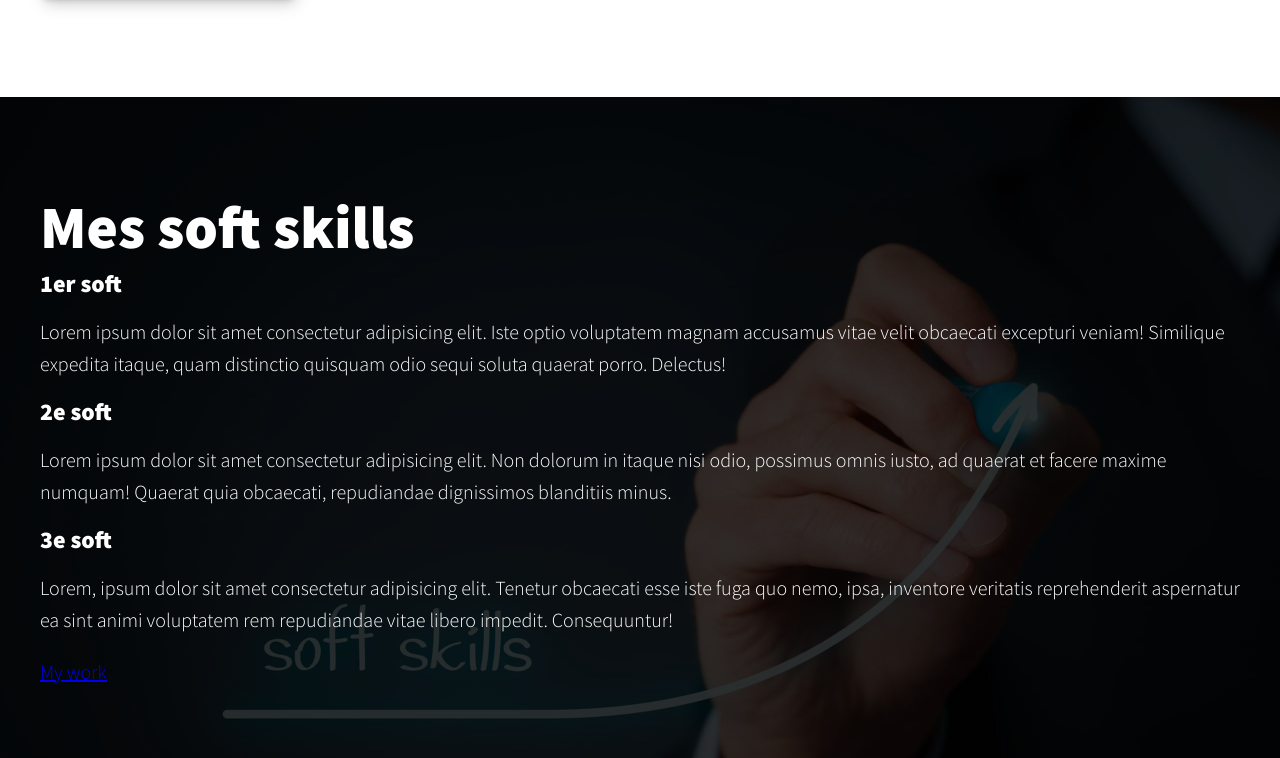
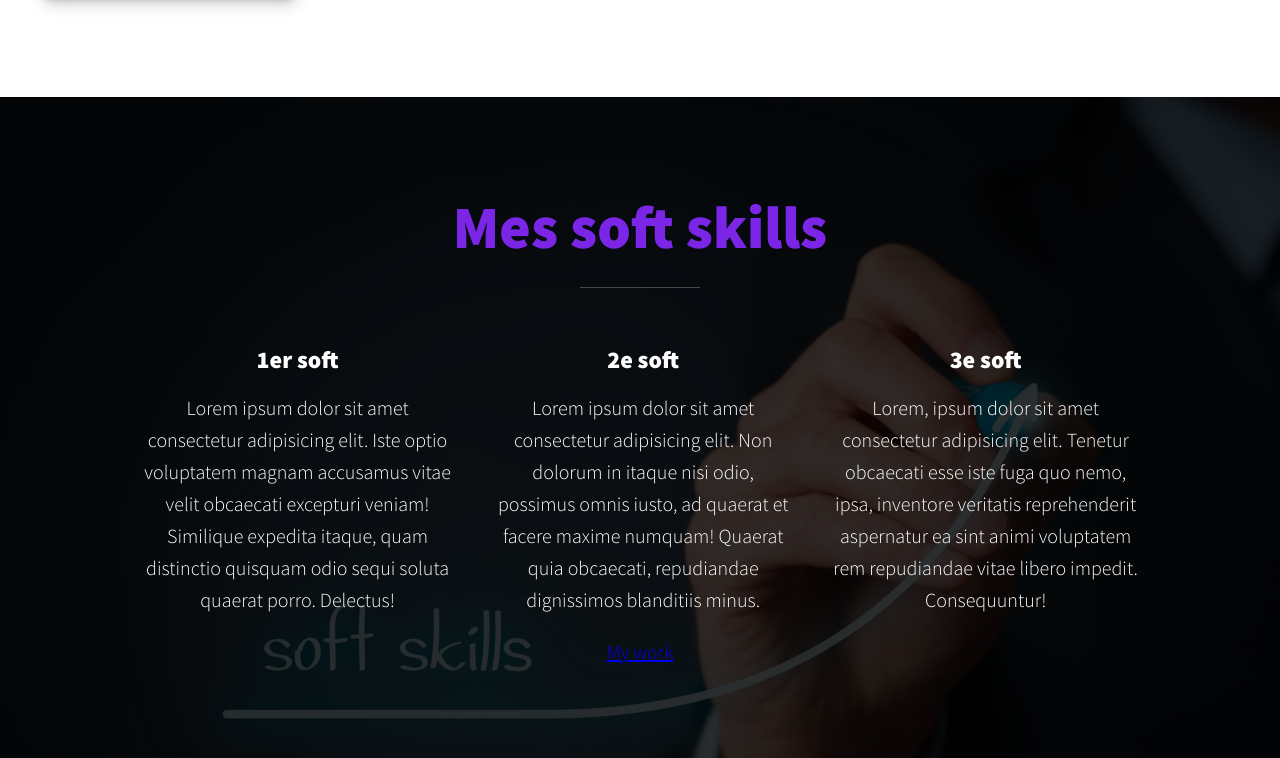
Before and after one commit to Diabl0ke/Portfolio, a plain HTML site: page index.html in a window 1280 px wide. Shown: the part 482-1240 px from the top of the page. Drawn offline with nearby package versions, Linux system fonts and the light colour scheme.

Commit message:
stylizing softskill section

```diff
--- a/style.css
+++ b/style.css
@@ -149,4 +149,32 @@ nav { display: none;}
     background-size: cover;
     background-blend-mode: multiply;
     color: var(--clr-light);
+    text-align: center;
 }
+
+.section__title--services{
+    color: var(--clr-accent);
+    position: relative;
+}
+
+.section__title--services::after {
+    content: '';
+    display: block;
+    width: 2em;
+    height: 1px;
+    margin: 0.5em auto 1em;
+    background: var(--clr-light);
+    opacity: 0.25;
+}
+
+@media (min-width: 800px) {
+    .services {
+        display: flex;
+        max-width: 1000px;
+        margin: 0 auto;
+    }
+
+    .service + .service {
+        margin-left: 2em;
+    }
+}
```
